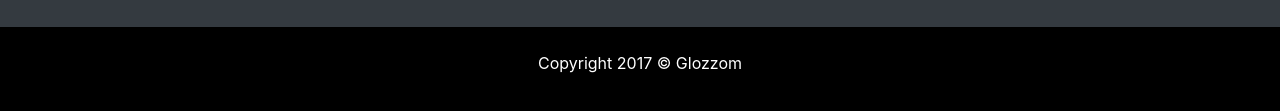
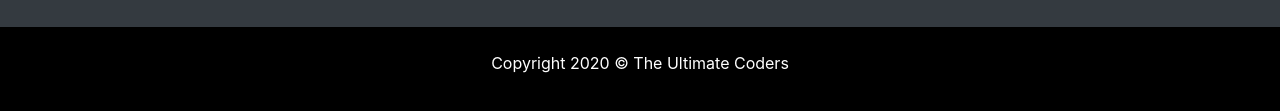
Before and after one commit to iamrk-js/bootstrap4, a plain HTML site: page about-us.html in a window 1280 px wide. Shown: the part 1635-1746 px from the top of the page. Drawn offline with nearby package versions, Linux system fonts and the light colour scheme.

Commit message:
footer updated

```diff
--- a/about-us.html
+++ b/about-us.html
@@ -213,7 +213,7 @@
     </section>
     <section class="footer text-center text-white py-4">
         <p>
-            Copyright 2017 © Glozzom
+            Copyright 2020 © The Ultimate Coders
         </p>
     </section>
     <!-- <script src="https://cdn.jsdelivr.net/npm/jquery@3.5.1/dist/jquery.slim.min.js"
```
Also changed, not shown: blog.html (+1 -1 lines), contact.html (+1 -1 lines), index.html (+1 -1 lines), service.html (+1 -1 lines).
